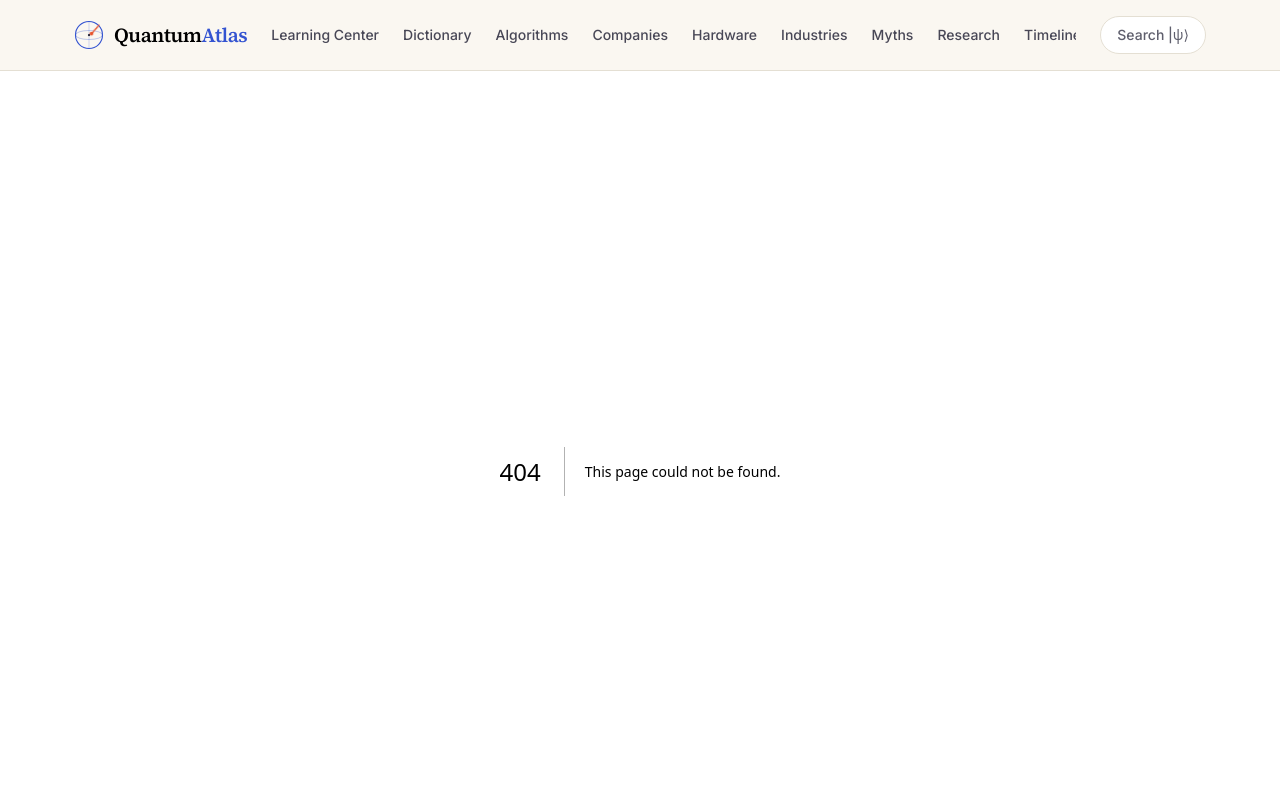
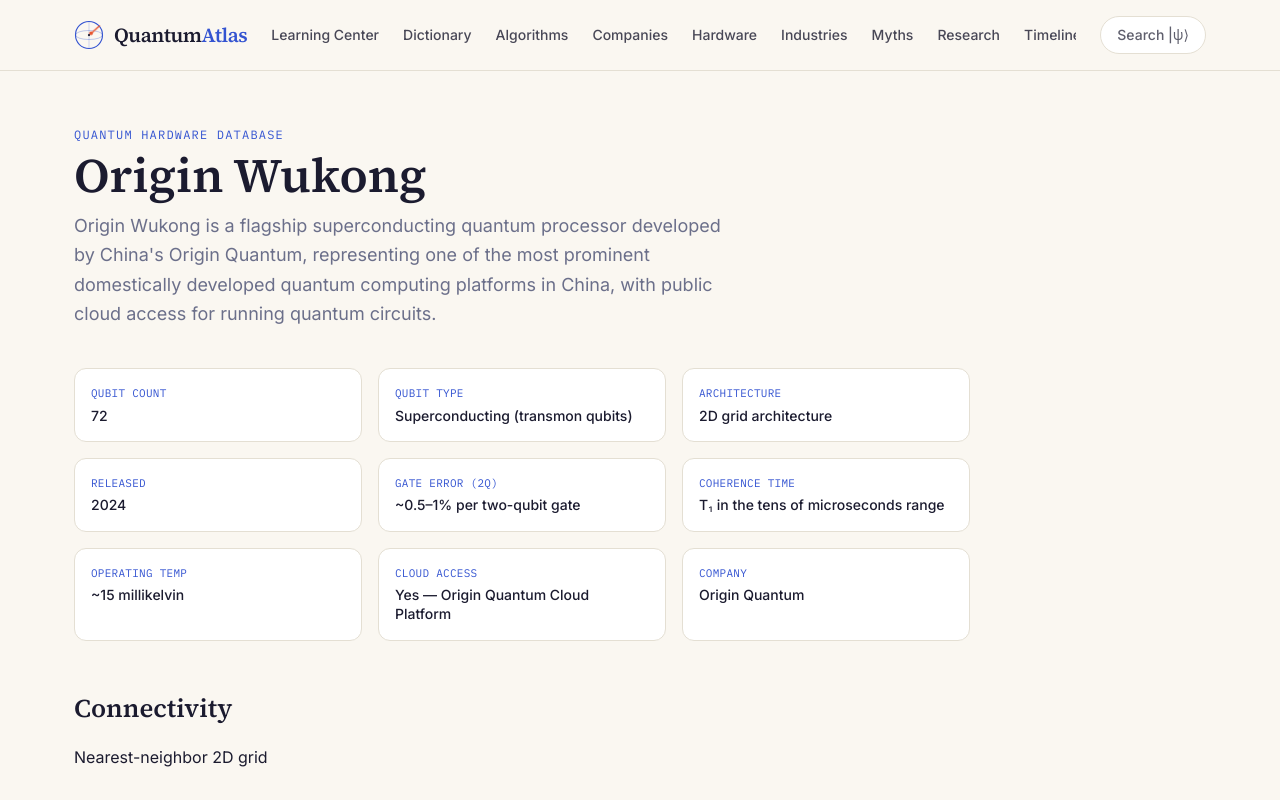
Before and after one commit to goalandpriority-ui/quantum-atlas, a Next.js app: page /hardware/origin-wukong in a window 1280 px wide. Before the commit this address had no page. Shown: the top 800 px of the page. Built offline with nearby package versions, Linux system fonts and the light colour scheme.

Commit message:
Create page component for origin-wukong processor

```diff
--- /dev/null
+++ b/app/hardware/origin-wukong/page.tsx
@@ -0,0 +1,9 @@
+import HardwarePage from "@/components/HardwarePage";
+import { getProcessorBySlug } from "@/lib/content/hardware";
+import { notFound } from "next/navigation";
+
+export default function Page() {
+  const processor = getProcessorBySlug("origin-wukong");
+  if (!processor) return notFound();
+  return <HardwarePage processor={processor} />;
+}
```
